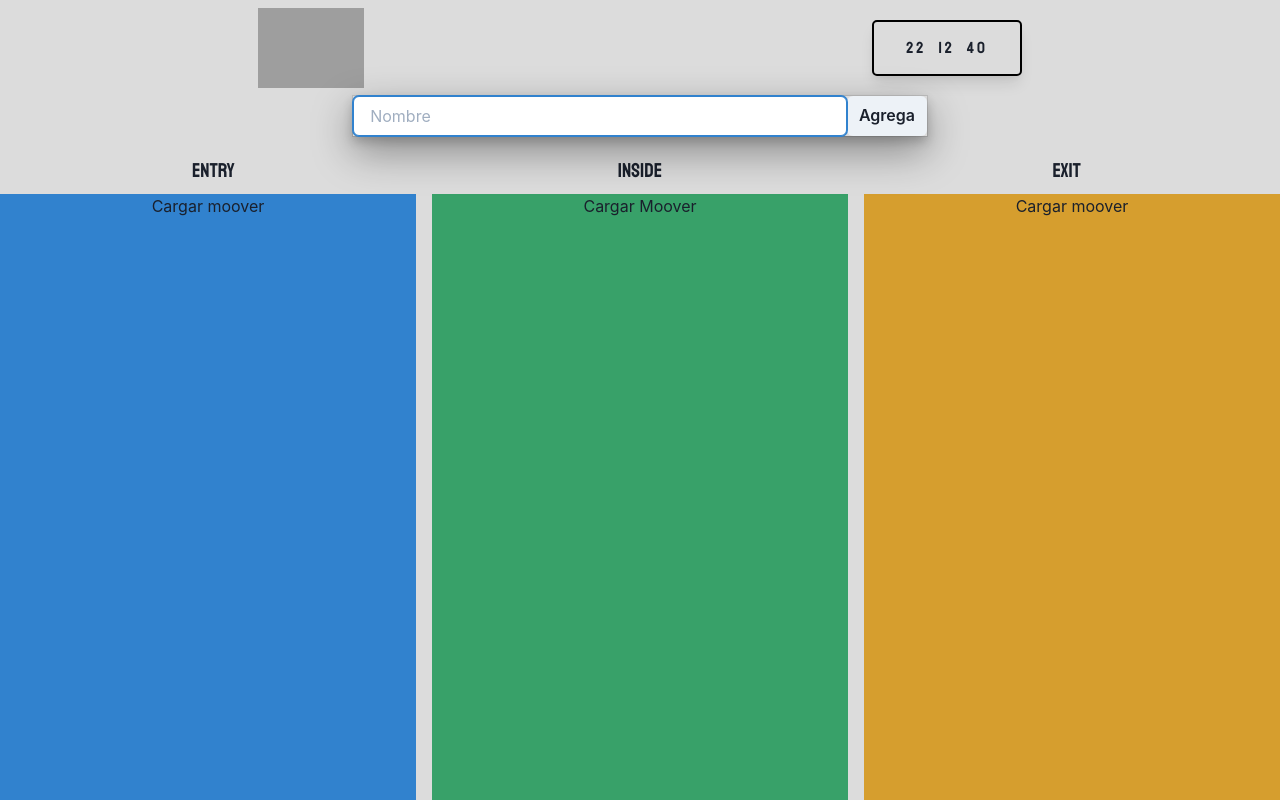
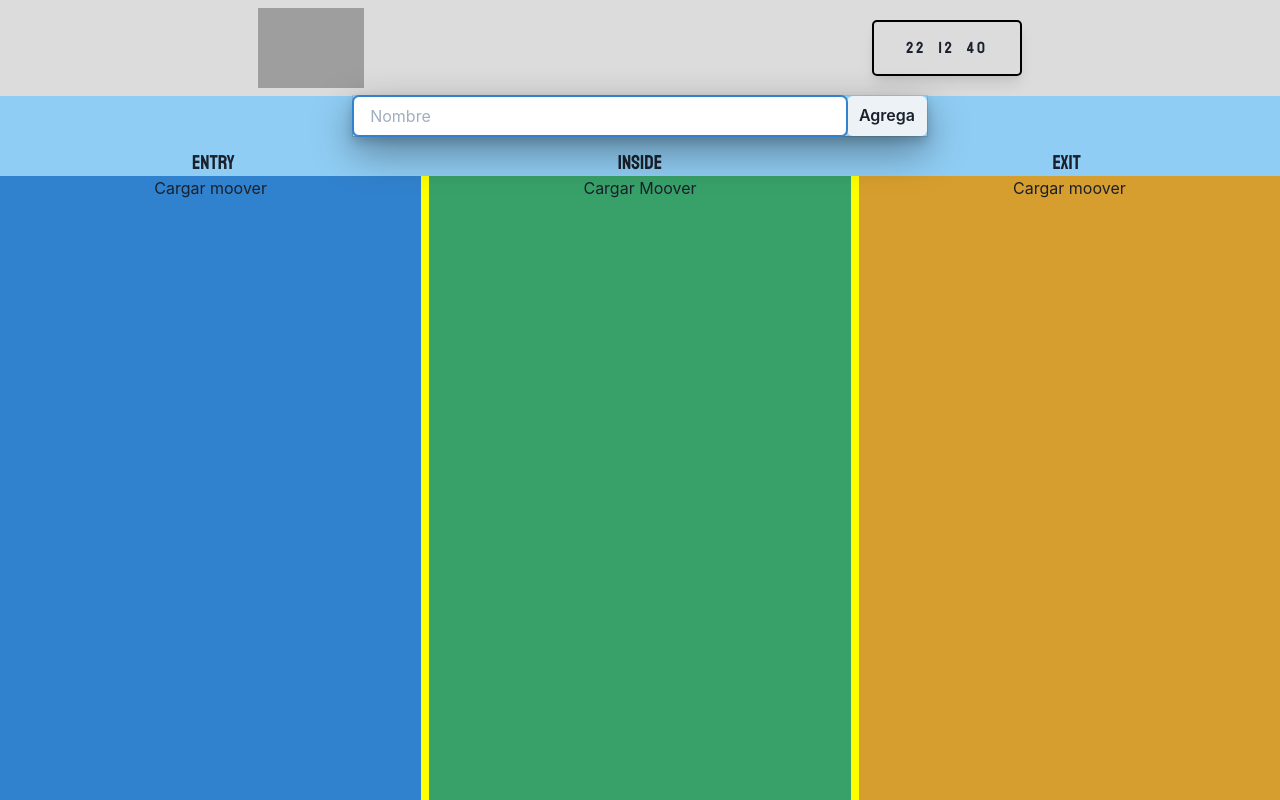
Before and after one commit to Miguel-Andres/WarehouseLogist, a React (Create React App) app: page / in a window 1280 px wide. Shown: the top 800 px of the page. Built offline with nearby package versions, Linux system fonts and the light colour scheme; grey boxes are pictures that could not be loaded.

Commit message:
Fixed FRONT RESPONSIVE

```diff
--- a/src/components/Card.js
+++ b/src/components/Card.js
@@ -16,9 +16,8 @@ export default function Card({name,isHiden,isDisabled,nextStep,backStep,colorNam
     <React.Fragment>
        <ScaleFade  initialScale={2}  in={true} >
       <Container
-        maxW="sm"
-        minW="sm"
-        m="5px"
+
+        m="2px"
         bg="white"
         p={4}
         borderWidth="1px"
--- a/src/components/Dashboard.js
+++ b/src/components/Dashboard.js
@@ -3,7 +3,7 @@ import {UserProvider} from "../context/UserContext"
 import {InsideProvider,} from "../context/InsideContext"
 import {ExitProvider} from "../context/ExitContext"
 
-import { Stack, Grid, VStack } from "@chakra-ui/react";
+import { Grid, VStack ,GridItem } from "@chakra-ui/react";
 
 import Search from "./Search";
 import Entry from "./section/Entry";
@@ -15,33 +15,43 @@ import Titlemain from "./Titlemain";
 export default function Dashboard() {
   return (
     <React.Fragment>
-      <Stack bg="gainsboro" minH="100vh">
-         <UserProvider>
-        <Search />
+      <Grid templateColumns="repeat(3,1fr)"   bg="green.200">
+         <UserProvider >
+           <GridItem colSpan={3}bg="blue.200" h="20" >
+             <Search />
+             <Titlemain />
+           </GridItem>
 
-        <Titlemain />
         <InsideProvider>
          <ExitProvider>
-        <Grid templateColumns="repeat(3,1fr)" gap={4} h="100vh">
-          <VStack bg="blue.500" >
+           <GridItem colSpan={3} >
+
+          <Grid  bg="yellow" gap={2}>
+
+          <VStack bg="blue.500" minH="100vh" >
             <Entry />
           </VStack>
-          <VStack bg="green.500">
+          <VStack bg="green.500" >
             <Inside />
           </VStack>
 
           <VStack bg="yellow.500">
             <Exit />
           </VStack>
-        </Grid>
-       </ExitProvider>
-        </InsideProvider>
+
+          <GridItem colSpan={3} >
+           <Footer />
+          </GridItem>
+          </Grid>
+
+          </GridItem>
+      </ExitProvider>
+      </InsideProvider>
       </UserProvider>
-      </Stack>
+      </Grid>
 
-      <Stack>
-      <Footer  />
-         </Stack>
+
+
     </React.Fragment>
   );
 }
--- a/src/components/Footer.js
+++ b/src/components/Footer.js
@@ -1,12 +1,12 @@
 import React from 'react'
-import {Stack,Text} from "@chakra-ui/react"
+import {Stack,Text } from "@chakra-ui/react"
 
 export default function Footer() {
     return (
-        <React.Fragment>
+
         <Stack bg="red">
            <Text >App </Text>
         </Stack>
-        </React.Fragment>
+
     )
 }
--- a/src/components/section/Entry.js
+++ b/src/components/section/Entry.js
@@ -1,5 +1,5 @@
 import React,{useContext, useState ,useEffect} from 'react'
-import {Text ,} from "@chakra-ui/react"
+import {Text ,Stack} from "@chakra-ui/react"
 import Card from "../Card"
 import {UserContext} from "../../context/UserContext"
 import {InsideContext} from "../../context/InsideContext"
@@ -58,8 +58,8 @@ export default function Entry() {
 
 
     return (
-       <React.Fragment>
+       <Stack  >
        {user.length? user.map(item=><Card  key={item.id} {...item} handleChangeDischarge={handleChangeDischarge} handleChange={handleChange} isDisabled={isDisabled} nextStep={()=>nextStep(item)} closeCard={()=>closeCard(item)}  /> ) : <Text >Cargar moover</Text>}
-       </React.Fragment>
+       </Stack>
     )
 }
```
